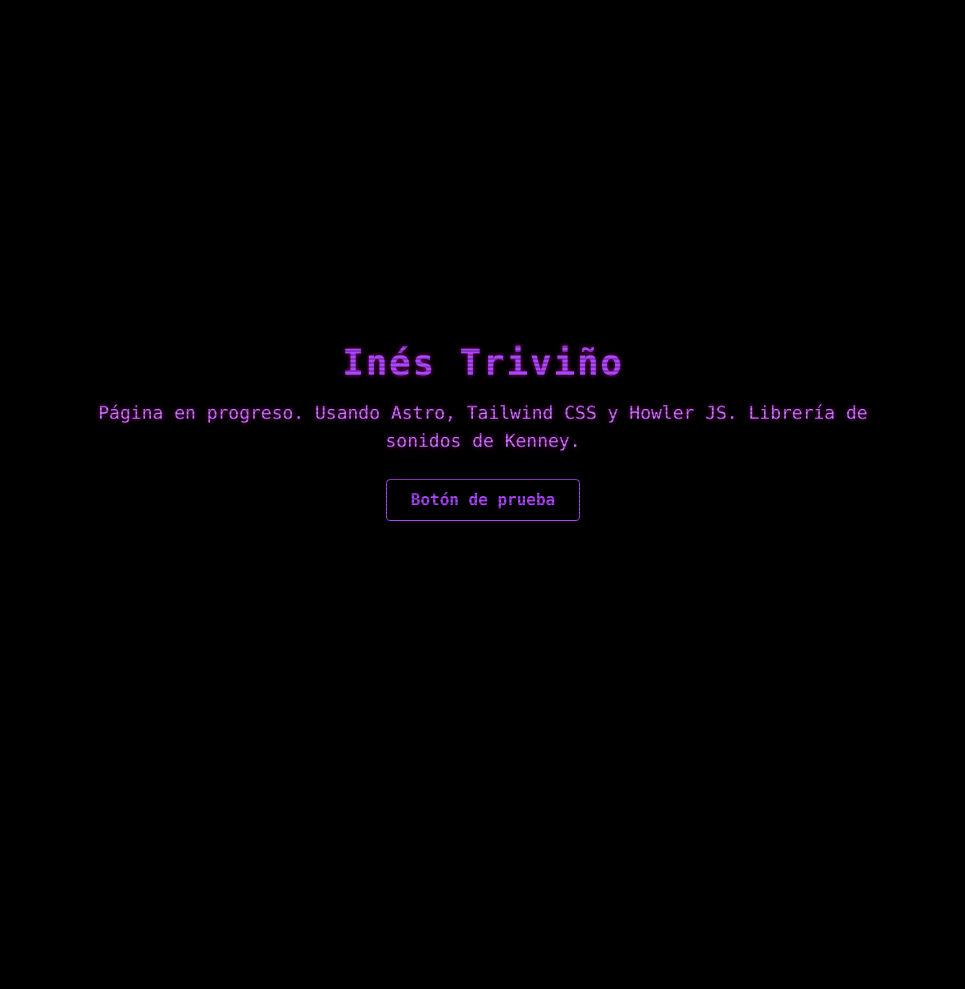
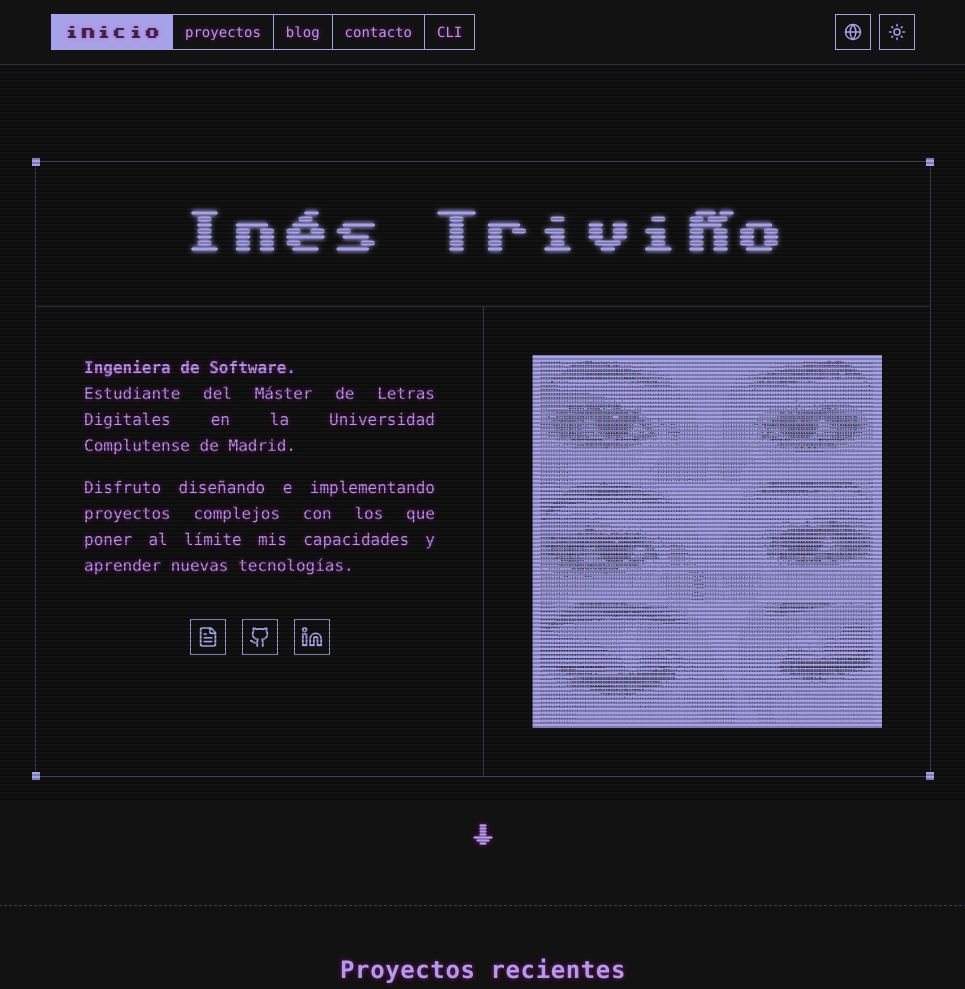
Before and after one commit to inestrivino/inestrivino.github.io, an Astro site: page / in a window 1280 px wide. Shown: the top 989 px of the page, without its empty margins (157-1122 px from the left). Before the commit the page ends 864 px from the top, so only its background shows below. Built offline with nearby package versions, Linux system fonts and the light colour scheme; Astro itself is replaced by a stand-in of ours; no server answers.

Commit message:
Inicio improvements

```diff
--- /dev/null
+++ b/src/components/Footer.astro
@@ -0,0 +1,8 @@
+---
+const currentYear = new Date().getFullYear();
+---
+<footer class="w-full bg-[#a7a2e7] text-[#121212] py-4 mt-auto">
+  <div class="max-w-4xl mx-auto px-4 text-center font-bold tracking-widest text-sm">
+    © Inés Triviño — {currentYear}
+  </div>
+</footer>
--- /dev/null
+++ b/src/components/Hero.astro
@@ -0,0 +1,120 @@
+<section
+  class="max-w-4xl mx-auto border border-[#a7a2e7]/30 rounded-sm relative mb-12 bg-inherit w-full"
+>
+  <div
+    class="absolute top-0 left-0 -translate-x-1/2 -translate-y-1/2 w-2 h-2 bg-[#a7a2e7]"
+  >
+  </div>
+  <div
+    class="absolute top-0 right-0 translate-x-1/2 -translate-y-1/2 w-2 h-2 bg-[#a7a2e7]"
+  >
+  </div>
+  <div
+    class="absolute bottom-0 left-0 -translate-x-1/2 translate-y-1/2 w-2 h-2 bg-[#a7a2e7]"
+  >
+  </div>
+  <div
+    class="absolute bottom-0 right-0 translate-x-1/2 translate-y-1/2 w-2 h-2 bg-[#a7a2e7]"
+  >
+  </div>
+
+  <div class="border-b border-[#a7a2e7]/30 py-8 px-6 md:py-12 text-center">
+    <h1 class="text-3xl md:text-5xl font-ascii font-bold tracking-wider m-0">
+      Inés Triviño
+    </h1>
+  </div>
+
+<div class="grid grid-cols-1 md:grid-cols-2">
+    <div class="p-8 md:p-12 flex flex-col space-y-8">
+      <div class="space-y-4 text-sm leading-relaxed text-justify">
+        <p>
+          <strong class="text-[#a7a2e7] font-bold">Ingeniera de Software.</strong><br />
+          Estudiante del Máster de Letras Digitales en la Universidad Complutense de Madrid.
+        </p>
+        <p>
+          Disfruto diseñando e implementando proyectos complejos con los que
+          poner al límite mis capacidades y aprender nuevas tecnologías.
+        </p>
+      </div>
+
+      <div class="flex justify-center gap-4 pt-2">
+        <a href="#" class="btn-retro-icon" aria-label="Ver Currículum">
+          <svg
+            xmlns="http://www.w3.org/2000/svg"
+            width="24"
+            height="24"
+            viewBox="0 0 24 24"
+            fill="none"
+            stroke="currentColor"
+            stroke-width="2"
+            stroke-linecap="round"
+            stroke-linejoin="round"
+          >
+            <path d="M15 2H6a2 2 0 0 0-2 2v16a2 2 0 0 0 2 2h12a2 2 0 0 0 2-2V7Z"></path>
+            <path d="M14 2v4a2 2 0 0 0 2 2h4"></path>
+            <path d="M10 9H8"></path>
+            <path d="M16 13H8"></path>
+            <path d="M16 17H8"></path>
+          </svg>
+        </a>
+
+        <a href="#" class="btn-retro-icon" aria-label="GitHub">
+          <svg
+            xmlns="http://www.w3.org/2000/svg"
+            width="24"
+            height="24"
+            viewBox="0 0 24 24"
+            fill="none"
+            stroke="currentColor"
+            stroke-width="2"
+            stroke-linecap="round"
+            stroke-linejoin="round"
+          >
+            <path
+              d="M15 22v-4a4.8 4.8 0 0 0-1-3.5c3 0 6-2 6-5.5.08-1.25-.27-2.48-1-3.5.28-1.15.28-2.35 0-3.5 0 0-1 0-3 1.5-2.64-.5-5.36-.5-8 0C6 2 5 2 5 2c-.3 1.15-.3 2.35 0 3.5A5.403 5.403 0 0 0 4 9c0 3.5 3 5.5 6 5.5-.39.49-.68 1.05-.85 1.65-.17.6-.22 1.23-.15 1.85v4"
+            ></path>
+            <path d="M9 18c-4.51 2-5-2-7-2"></path>
+          </svg>
+        </a>
+
+        <a href="#" class="btn-retro-icon" aria-label="LinkedIn">
+          <svg
+            xmlns="http://www.w3.org/2000/svg"
+            width="24"
+            height="24"
+            viewBox="0 0 24 24"
+            fill="none"
+            stroke="currentColor"
+            stroke-width="2"
+            stroke-linecap="round"
+            stroke-linejoin="round"
+          >
+            <path
+              d="M16 8a6 6 0 0 1 6 6v7h-4v-7a2 2 0 0 0-2-2 2 2 0 0 0-2 2v7h-4v-7a6 6 0 0 1 6-6z"
+            ></path>
+            <rect width="4" height="12" x="2" y="9"></rect>
+            <circle cx="4" cy="4" r="2"></circle>
+          </svg>
+        </a>
+      </div>
+    </div>
+
+    <div
+      class="border-t md:border-t-0 md:border-l border-[#a7a2e7]/30 p-8 md:p-12 flex items-center justify-center"
+    >
+      <div class="w-full h-full max-w-md">
+        <img
+          src="/img/AsciiArt.png"
+          alt="Arte ASCII decorativo"
+          class="w-full h-auto object-contain block"
+          loading="lazy"
+          decoding="async"
+        />
+      </div>
+    </div>
+  </div>
+</section>
+
+<div class="flex justify-center my-8 text-[#a7a2e7]">
+  <span class="text-2xl font-ascii animate-bounce">↓</span>
+</div>
--- /dev/null
+++ b/src/components/Navbar.astro
@@ -0,0 +1,111 @@
+---
+// Obtains the current route
+const { pathname } = Astro.url;
+
+const navItems = [
+  { href: "/", label: "inicio" },
+  { href: "/proyectos", label: "proyectos" },
+  { href: "/blog", label: "blog" },
+  { href: "/contacto", label: "contacto" },
+  { href: "/cli", label: "CLI" },
+];
+
+// Function that checks which nav element should be "active"
+const isActive = (href: string) => {
+  if (href === "/") return pathname === "/";
+  return pathname.startsWith(href);
+};
+---
+
+<header
+  class="sticky top-0 z-50 w-full border-b border-current/20 bg-inherit font-mono text-sm"
+>
+  <div class="max-w-4xl mx-auto h-16 flex items-center justify-between px-4">
+    <nav class="flex items-stretch h-9">
+      {
+        navItems.map((item, index) => {
+          const active = isActive(item.href);
+          return (
+            <a
+              href={item.href}
+              class={`
+          px-3 flex items-center justify-center transition-colors duration-150
+          border border-[#a7a2e7]
+          ${index !== 0 ? "border-l-0" : ""}
+          ${
+            active
+              ? "bg-[#a7a2e7] text-[#121212] font-ascii text-base font-bold"
+              : "text-current hover:bg-[#a7a2e7] hover:text-[#121212]"
+          }
+        `}
+            >
+              {item.label}
+            </a>
+          );
+        })
+      }
+    </nav>
+
+    <div class="flex items-center gap-2">
+      <button
+        aria-label="Idioma"
+        class="btn-retro-icon"
+      >
+        <svg
+          xmlns="http://www.w3.org/2000/svg"
+          width="18"
+          height="18"
+          viewBox="0 0 24 24"
+          fill="none"
+          stroke="currentColor"
+          stroke-width="2"
+          stroke-linecap="round"
+          stroke-linejoin="round"
+        >
+          <circle cx="12" cy="12" r="10"></circle>
+          <line x1="2" y1="12" x2="22" y2="12"></line>
+          <path
+            d="M12 2a15.3 15.3 0 0 1 4 10 15.3 15.3 0 0 1-4 10 15.3 15.3 0 0 1-4-10 15.3 15.3 0 0 1 4-10z"
+          ></path>
+        </svg>
+      </button>
+
+      <button
+        aria-label="Cambiar tema"
+        class="btn-retro-icon"
+      >
+        <svg
+          xmlns="http://www.w3.org/2000/svg"
+          width="18"
+          height="18"
+          viewBox="0 0 24 24"
+          fill="none"
+          stroke="currentColor"
+          stroke-width="2"
+          stroke-linecap="round"
+          stroke-linejoin="round"
+          class="block dark:hidden"
+        >
+          <circle cx="12" cy="12" r="4"></circle>
+          <path
+            d="M12 2v2M12 20v2M4.93 4.93l1.41 1.41M17.66 17.66l1.41 1.41M2 12h2M20 12h2M6.34 17.66l-1.41 1.41M19.07 4.93l-1.41 1.41"
+          ></path>
+        </svg>
+        <svg
+          xmlns="http://www.w3.org/2000/svg"
+          width="18"
+          height="18"
+          viewBox="0 0 24 24"
+          fill="none"
+          stroke="currentColor"
+          stroke-width="2"
+          stroke-linecap="round"
+          stroke-linejoin="round"
+          class="hidden dark:block"
+        >
+          <path d="M12 3a6 6 0 0 0 9 9 9 9 0 1 1-9-9Z"></path>
+        </svg>
+      </button>
+    </div>
+  </div>
+</header>
--- /dev/null
+++ b/src/components/PostsRow.astro
@@ -0,0 +1,12 @@
+---
+interface Props {
+  title: string;
+  date: string;
+  url: string;
+}
+const { title, date, url } = Astro.props;
+---
+<a href={url} class="flex justify-between items-center py-2 border-b border-[#a7a2e7]/10 hover:text-white transition-colors group">
+  <span class="text-sm group-hover:underline">{title}</span>
+  <span class="text-xs text-[#a7a2e7]/50">{date}</span>
+</a>
--- /dev/null
+++ b/src/components/ProjectCard.astro
@@ -0,0 +1,31 @@
+---
+interface Props {
+  title: string;
+  description: string;
+}
+const { title, description } = Astro.props;
+---
+<div class="cursor-pointer border border-[#a7a2e7] flex flex-col group hover:border-[#a7a2e7] transition-colors relative bg-inherit">
+
+  <div class="absolute top-0 left-0 -translate-x-1/2 -translate-y-1/2 w-1.5 h-1.5 bg-[#a7a2e7]"></div>
+  <div class="absolute top-0 right-0 translate-x-1/2 -translate-y-1/2 w-1.5 h-1.5 bg-[#a7a2e7]"></div>
+  <div class="absolute bottom-0 left-0 -translate-x-1/2 translate-y-1/2 w-1.5 h-1.5 bg-[#a7a2e7]"></div>
+  <div class="absolute bottom-0 right-0 translate-x-1/2 translate-y-1/2 w-1.5 h-1.5 bg-[#a7a2e7]"></div>
+
+  <div class="bg-[#e2e0ff] aspect-video w-full flex items-center justify-center text-[#121212] font-bold">
+    [ preview ]
+  </div>
+
+  <div class="p-4 bg-black/20 flex-grow flex justify-between items-start border-t border-[#a7a2e7]">
+    <div>
+      <h3 class="font-bold text-white group-hover:text-[#a7a2e7] transition-colors">{title}</h3>
+      <p class="text-xs mt-1 text-[#a7a2e7]/70">{description}</p>
+    </div>
+
+    <div class="grid grid-cols-4 gap-1">
+      {[...Array(8)].map(() => (
+        <div class="w-3 h-3 bg-[#a7a2e7]/40"></div>
+      ))}
+    </div>
+  </div>
+</div>
--- a/src/layouts/Layout.astro
+++ b/src/layouts/Layout.astro
@@ -1,23 +1,44 @@
 ---
-// src/layouts/Layout.astro
-import '../styles/global.css';
-// @ts-ignore
-import CrtFilter from '../components/CrtFilter.astro';
+// Global CSS for the website
+import "../styles/global.css";
+
+// CRT filter for the website
+import CrtFilter from "../components/CrtFilter.astro";
+
+// Common components for all pages
+import Navbar from "../components/Navbar.astro";
+import Footer from "../components/Footer.astro";
+
+interface Props {
+  title: string;
+}
+
+const { title } = Astro.props;
 ---
 
-<!DOCTYPE html>
-<html lang="es" class="bg-black text-purple-500 font-mono">
+<!doctype html>
+<html lang="es">
   <head>
     <meta charset="UTF-8" />
-    <title>Página personal</title>
+    <meta name="description" content="Página portfolio de Inés Triviño" />
+    <meta name="viewport" content="width=device-width" />
+    <link rel="icon" type="image/svg+xml" href="/favicon.png" />
+    <title>{title}</title>
   </head>
-  <body>
     <CrtFilter />
-    <main class="p-8">
+  <body
+    class="bg-[#121212] text-[#a7a2e7] font-mono min-h-screen flex flex-col selection:bg-[#a7a2e7] selection:text-[#121212]"
+  >
+    <Navbar />
+
+    <main class="flex-grow w-full mx-auto px-4 pt-24 pb-12">
       <slot />
     </main>
-    <script>
-      import "../utils/audio.js";
-    </script>
+
+    <Footer />
   </body>
+
+  <script>
+    import "../utils/audio.js";
+  </script>
 </html>
--- a/src/pages/index.astro
+++ b/src/pages/index.astro
@@ -1,21 +1,64 @@
 ---
-// src/pages/index.astro
-import Layout from "../layouts/Layout.astro";
+import Layout from '../layouts/Layout.astro';
+import Hero from '../components/Hero.astro';
+import ProjectCard from '../components/ProjectCard.astro';
+import PostRow from '../components/PostsRow.astro';
+
+// Test data
+// TO DO: LOAD THEM FROM AVAILABLE LIST OF MARKDOWN PROJECTS AND POSTS
+const proyectos = [
+  { title: "Título 1", description: "Descripción corta del proyecto" },
+  { title: "Título 2", description: "Descripción corta del proyecto" },
+  { title: "Título 3", description: "Descripción corta del proyecto" },
+  { title: "Título 4", description: "Descripción corta del proyecto" },
+];
+
+const posts = [
+  { title: "Post de ejemplo", date: "11 Jul. 2026", url: "/blog/post-1" },
+  { title: "Post de ejemplo", date: "11 Jul. 2026", url: "/blog/post-2" },
+  { title: "Post de ejemplo", date: "11 Jul. 2026", url: "/blog/post-3" },
+  { title: "Post de ejemplo", date: "11 Jul. 2026", url: "/blog/post-4" },
+];
 ---
 
-<Layout>
-	<main class="flex flex-col items-center justify-center min-h-screen p-4">
-		<h1 class="text-4xl font-bold mb-4 tracking-wider">
-			Inés Triviño
-		</h1>
-		<p class="text-lg text-purple-400 mb-6 text-center w-2/3">
-			Página en progreso. Usando Astro, Tailwind CSS y Howler JS. Librería de sonidos de Kenney.
-		</p>
+<Layout title="Inés Triviño | Inicio">
 
-		<button
-			class="sfx-button cursor-pointer border border-purple-500 hover:bg-purple-500 hover:text-black transition-colors duration-200 px-6 py-2 rounded font-bold"
-		>
-			Botón de prueba
-		</button>
-	</main>
+  <Hero />
+
+  <hr class="border-t border-dashed border-[#a7a2e7]/30 my-12" />
+
+  <section class="mb-12 max-w-4xl mx-auto">
+    <h2 class="text-2xl font-bold text-center mb-8 tracking-wide">Proyectos recientes</h2>
+
+    <div class="grid grid-cols-1 md:grid-cols-2 gap-6">
+      {proyectos.map((pro) => (
+        <ProjectCard title={pro.title} description={pro.description} />
+      ))}
+    </div>
+
+    <div class="flex justify-center mt-8">
+      <a href="/proyectos" class="btn-retro-text">
+        Ver todos
+      </a>
+    </div>
+  </section>
+
+  <hr class="border-t border-dashed border-[#a7a2e7]/30 my-12" />
+
+  <section class="mb-6 max-w-4xl mx-auto">
+    <h2 class="text-2xl font-bold text-center mb-8 tracking-wide">Posts recientes</h2>
+
+    <div class="max-w-xl mx-auto flex flex-col gap-2">
+      {posts.map((post) => (
+        <PostRow title={post.title} date={post.date} url={post.url} />
+      ))}
+    </div>
+
+    <div class="flex justify-center mt-8">
+      <a href="/blog" class="btn-retro-text">
+        Ver todos
+      </a>
+    </div>
+  </section>
+
 </Layout>
--- a/src/styles/global.css
+++ b/src/styles/global.css
@@ -1,8 +1,35 @@
 @import "tailwindcss";
 
-/* Para personalizar tailwind se hace directamente aquí con @theme. Por ejemplo:
+@font-face {
+  font-family: 'Sixtyfour';
+  src: url('/fonts/Sixtyfour-Regular-VariableFont_BLED,SCAN.ttf') format('truetype');
+  font-weight: 100 900;
+  font-style: normal;
+  font-display: swap;
+}
+
+.btn-retro-icon {
+  @apply cursor-pointer border border-[#a7a2e7] text-current hover:bg-[#a7a2e7] hover:text-[#121212] transition-colors duration-150 h-9 w-9 p-1.5 flex items-center justify-center;
+}
+
+.btn-retro-text {
+  @apply border border-[#a7a2e7] text-current hover:bg-[#a7a2e7] hover:text-[#121212] transition-colors duration-150 px-4 py-1.5 text-sm inline-flex items-center justify-center;
+}
+
 @theme {
-  --color-retro-green: #39ff14;
-  --font-display: "Courier New", monospace;
+  --font-ascii: 'Sixtyfour';
 }
-  */
+
+@utility h1 {
+  font-family: var(--font-ascii), monospace;
+  text-shadow: 0 0 5px currentColor;
+}
+
+h1 {
+  font-family: var(--font-ascii), monospace !important;
+  text-shadow: 0 0 5px currentColor !important;
+}
+
+p{
+  font-size: 1rem;
+}
```
Also changed, not shown: Inicio.png (added), Proyectos.png (added), blog.png (added), public/favicon.ico (deleted), public/favicon.png (added), public/favicon.svg (deleted), public/fonts/Sixtyfour-Regular-VariableFont_BLED,SCAN.ttf (added), public/img/AsciiArt.png (added).
